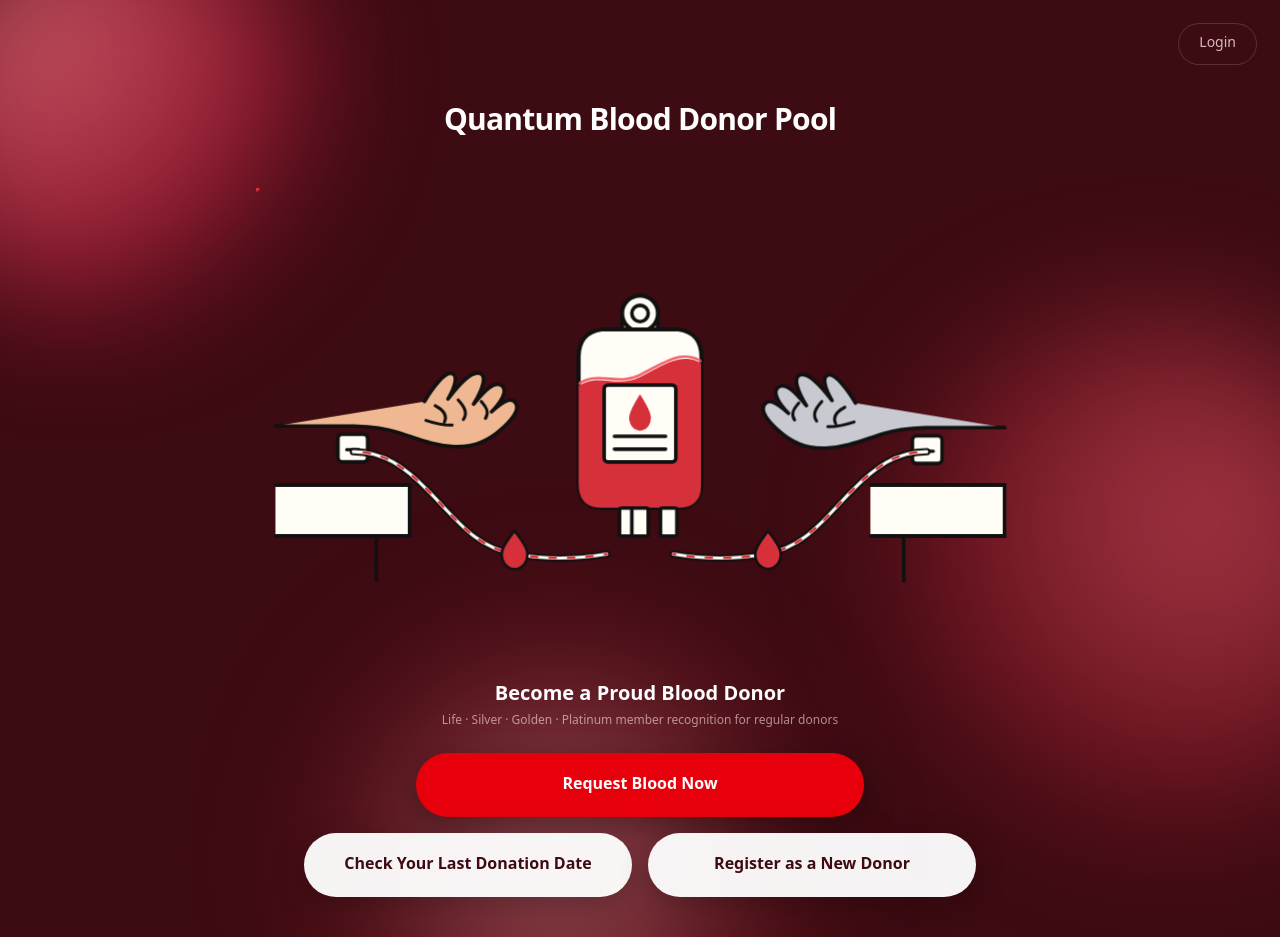
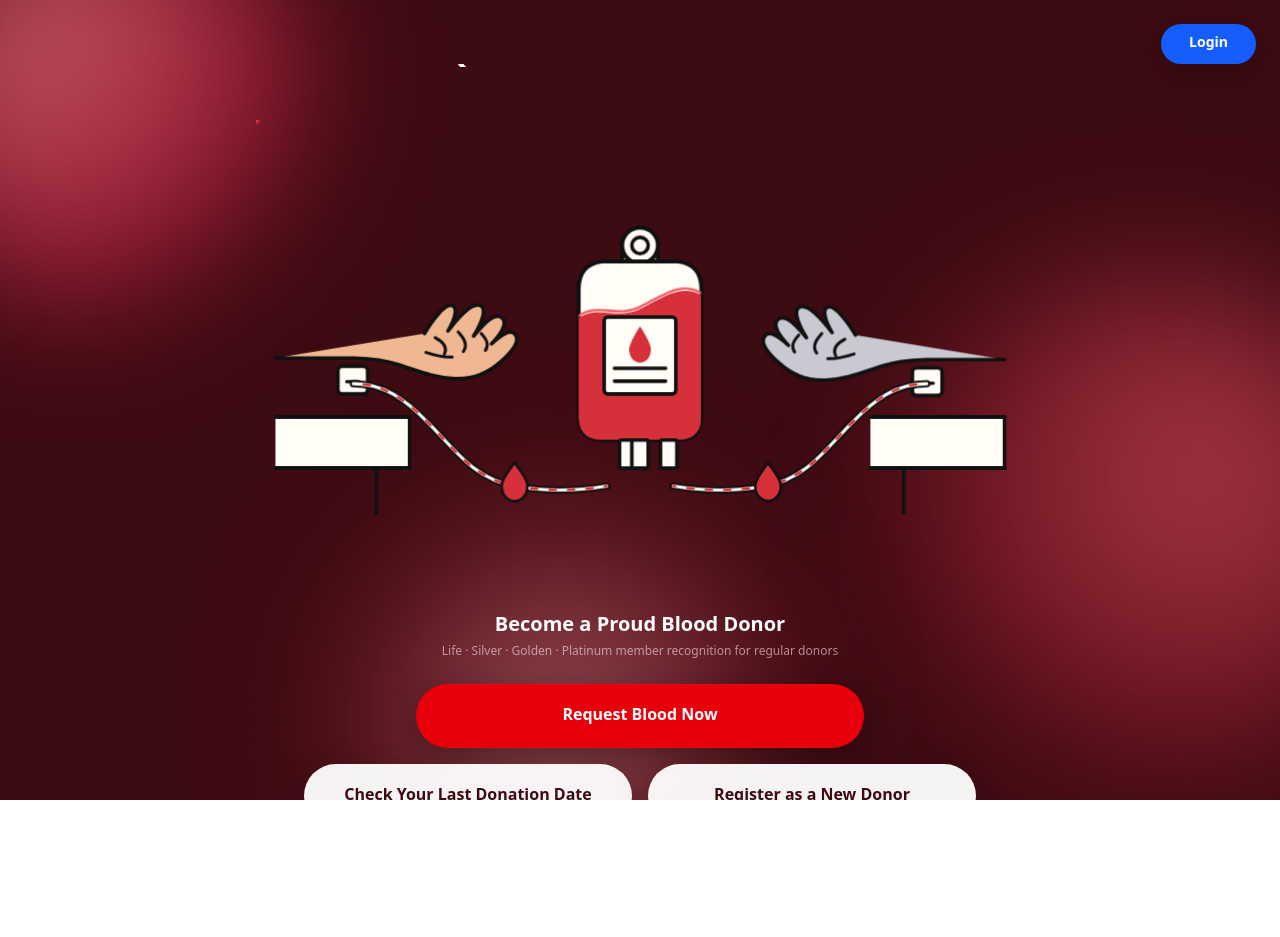
Before and after one commit to rangpurquantum-web/blood-management-, a Next.js app: page / in a window 1280 px wide. After the commit the page ends 800 px from the top, so only its background shows below. Built offline with nearby package versions, Linux system fonts and the light colour scheme; no server answers; a small style sheet from the web is missing; a web font is replaced by a local one; what @capacitor/core would draw is missing.

Commit message:
Update page.tsx

```diff
--- a/app/page.tsx
+++ b/app/page.tsx
@@ -3,7 +3,7 @@ import DonorToPatientHero from "@/components/DonorToPatientHero";
 
 export default function HomePage() {
   return (
-    <div className="relative min-h-screen overflow-hidden bg-[#3D0B12] flex flex-col">
+    <div className="relative h-screen overflow-hidden bg-[#3D0B12] flex flex-col">
       {/* ── Ambient gradient blobs (signature background) ───────────────── */}
       <div className="pointer-events-none absolute inset-0">
         <div
@@ -21,17 +21,19 @@ export default function HomePage() {
       </div>
 
       {/* ── Top-right Login ──────────────────────────────────────────── */}
-      <div className="relative z-20 flex justify-end px-6 pt-6">
+      <div className="relative z-20 flex justify-end px-6 pt-6 shrink-0">
         <Link
           href="/login"
-          className="inline-flex items-center justify-center rounded-full px-5 py-2.5 text-sm font-medium text-rose-100/80 ring-1 ring-white/15 hover:text-white hover:ring-white/30 transition-colors"
+          className="flex items-center justify-center rounded-full bg-blue-600 px-7 py-2.5 shadow-[0_8px_30px_rgba(0,0,0,0.25)] hover:bg-blue-500 transition-all hover:scale-[1.02] active:scale-[0.98]"
         >
-          Login
+          <span className="text-center font-semibold text-white text-sm">
+            Login
+          </span>
         </Link>
       </div>
 
       {/* ── Content ───────────────────────────────────────────────────── */}
-      <div className="relative z-10 flex flex-1 flex-col items-center justify-center px-6 py-10">
+      <div className="relative z-10 flex flex-1 flex-col items-center justify-center px-6 py-10 overflow-y-auto">
         <div className="w-full max-w-md text-center mb-2">
           <h1 className="text-3xl font-bold tracking-tight text-white mb-2">
             Quantum Blood Donor Pool
```
